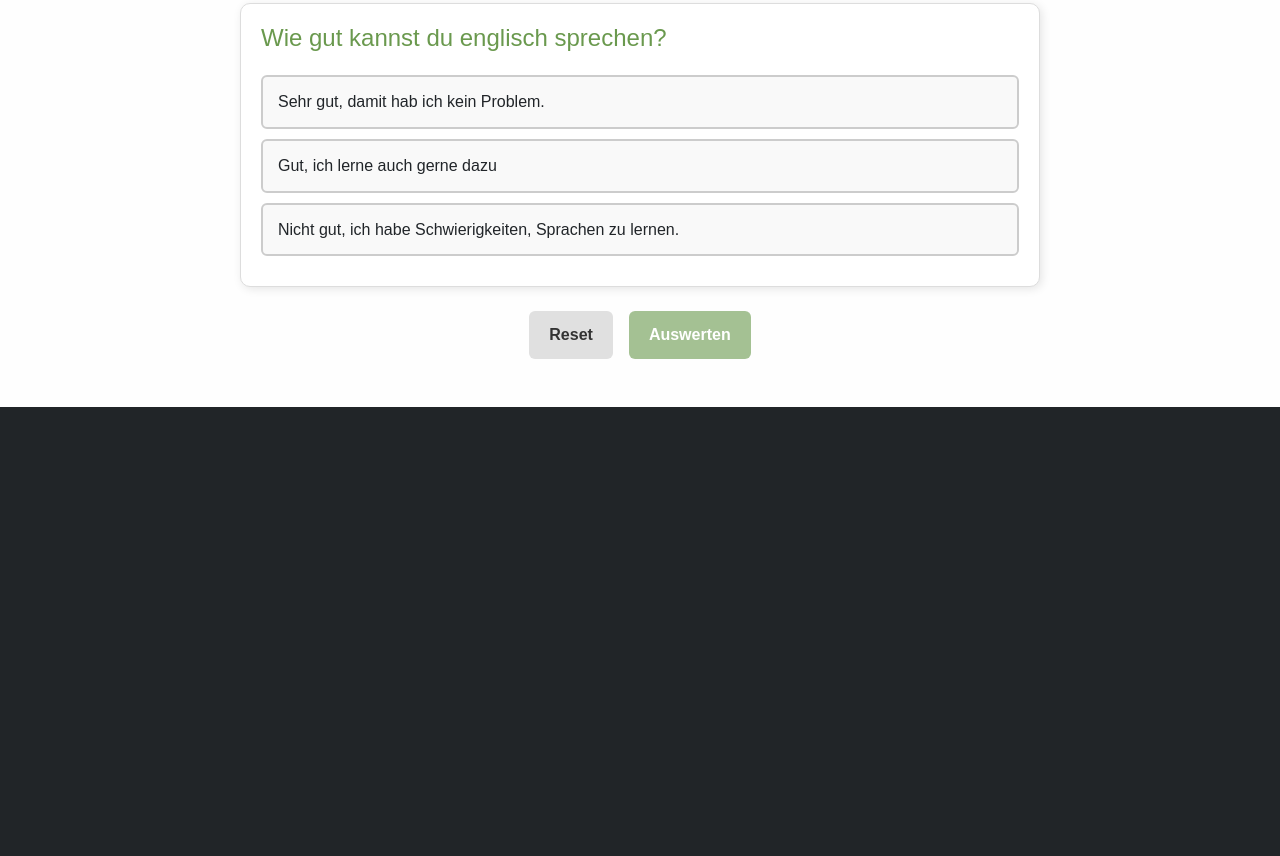
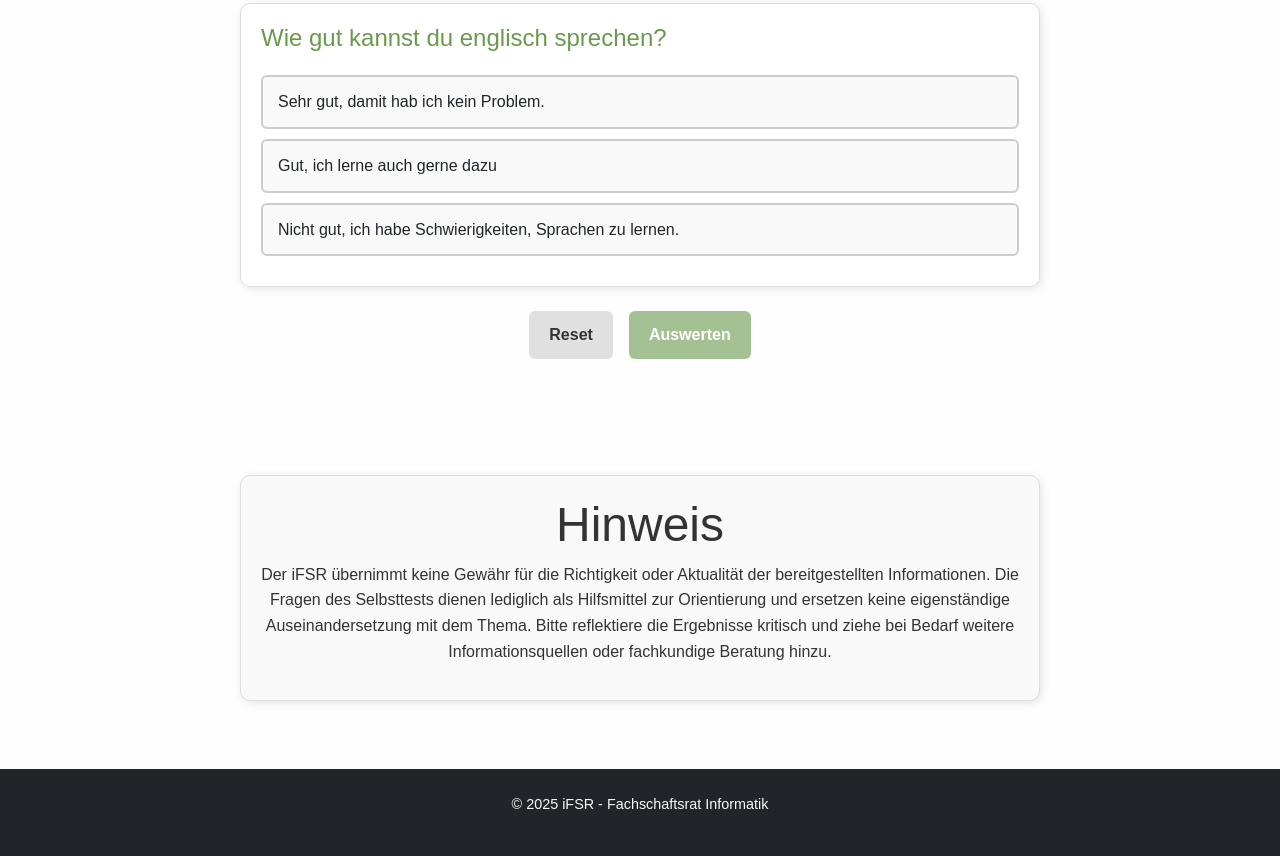
Before and after one commit to jannikmenzel/iFSR-Personality-Test, a plain HTML site: page index.html in a window 1280 px wide. Shown: the part 4680-5536 px from the top of the page. Before the commit the page ends 5087 px from the top, so only its background shows below. Drawn offline with nearby package versions, Linux system fonts and the light colour scheme.

Commit message:
Updated Hint Text and Footer

```diff
--- a/css/styles.css
+++ b/css/styles.css
@@ -25,6 +25,16 @@ h4 {
 .highlight-name {
     color: #6a994e;
     font-weight: normal;
+}
+
+.hint {
+    max-width: 800px;
+    background-color: #f9f9f9;
+    border: 1px solid #ddd;
+    border-radius: 10px;
+    box-shadow: 2px 2px 10px rgba(0, 0, 0, 0.1);
+    padding: 20px;
+    margin: 20px auto;
 }
 
 /* ========================
--- a/index.html
+++ b/index.html
@@ -59,6 +59,19 @@
     </div>
 </section>
 
+<!-- Hinweis -->
+<section class="container my-5 text-center">
+    <div class="container hint">
+        <h3 class="display-5">Hinweis</h3>
+        <p>Der iFSR übernimmt keine Gewähr für die Richtigkeit oder Aktualität der bereitgestellten Informationen. Die Fragen des Selbsttests dienen lediglich als Hilfsmittel zur Orientierung und ersetzen keine eigenständige Auseinandersetzung mit dem Thema. Bitte reflektiere die Ergebnisse kritisch und ziehe bei Bedarf weitere Informationsquellen oder fachkundige Beratung hinzu.</p>
+    </div>
+</section>
+
+<!-- Footer -->
+<footer class="bg-dark py-4 text-center text-light">
+    <p>&copy; 2025 iFSR - Fachschaftsrat Informatik</p>
+</footer>
+
 <script src="https://cdn.jsdelivr.net/npm/bootstrap@5.3.0/dist/js/bootstrap.bundle.min.js"></script>
 <script src="js/script.js"></script>
 </body>
```
Also changed, not shown: ergebnisse.html (+5 -0 lines).
